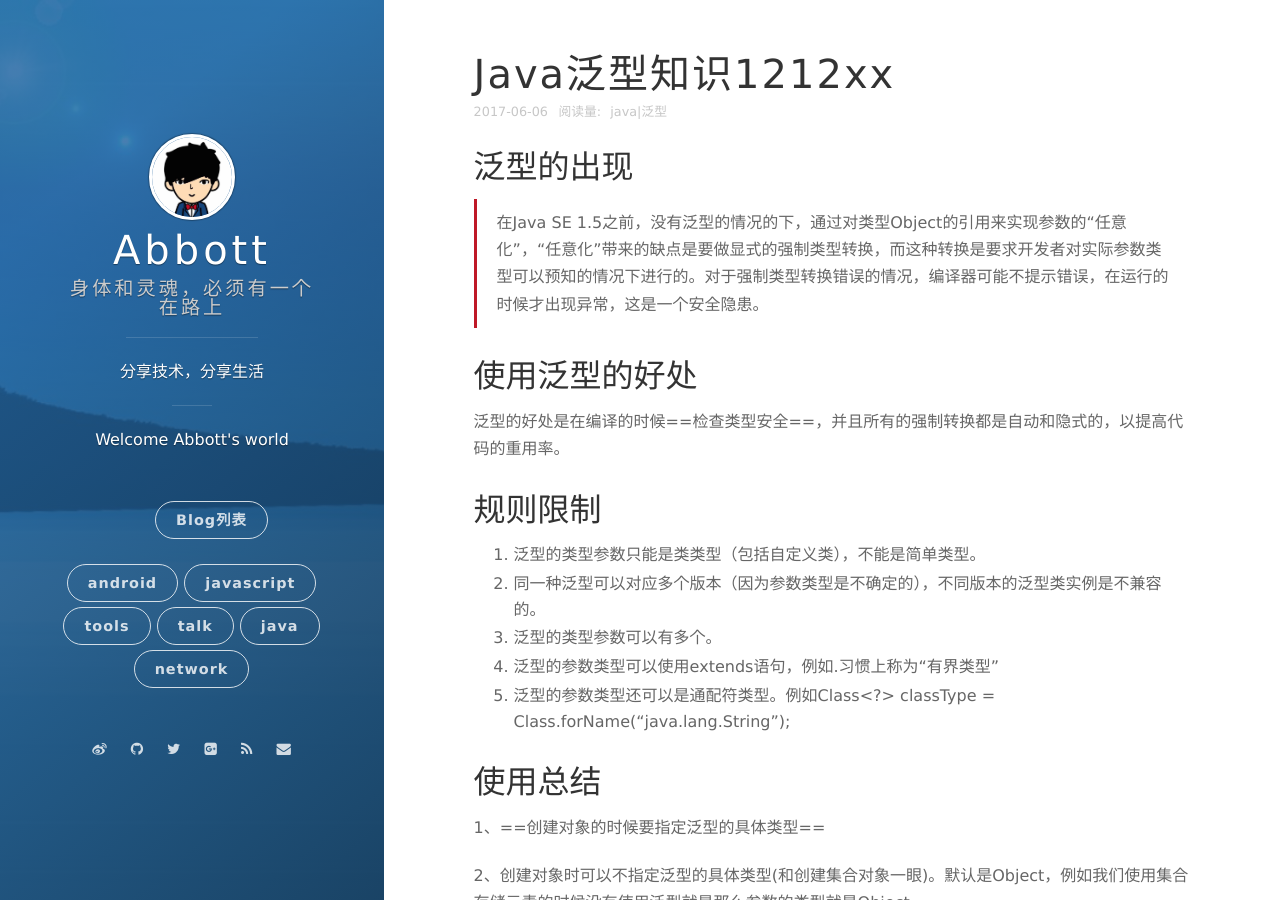
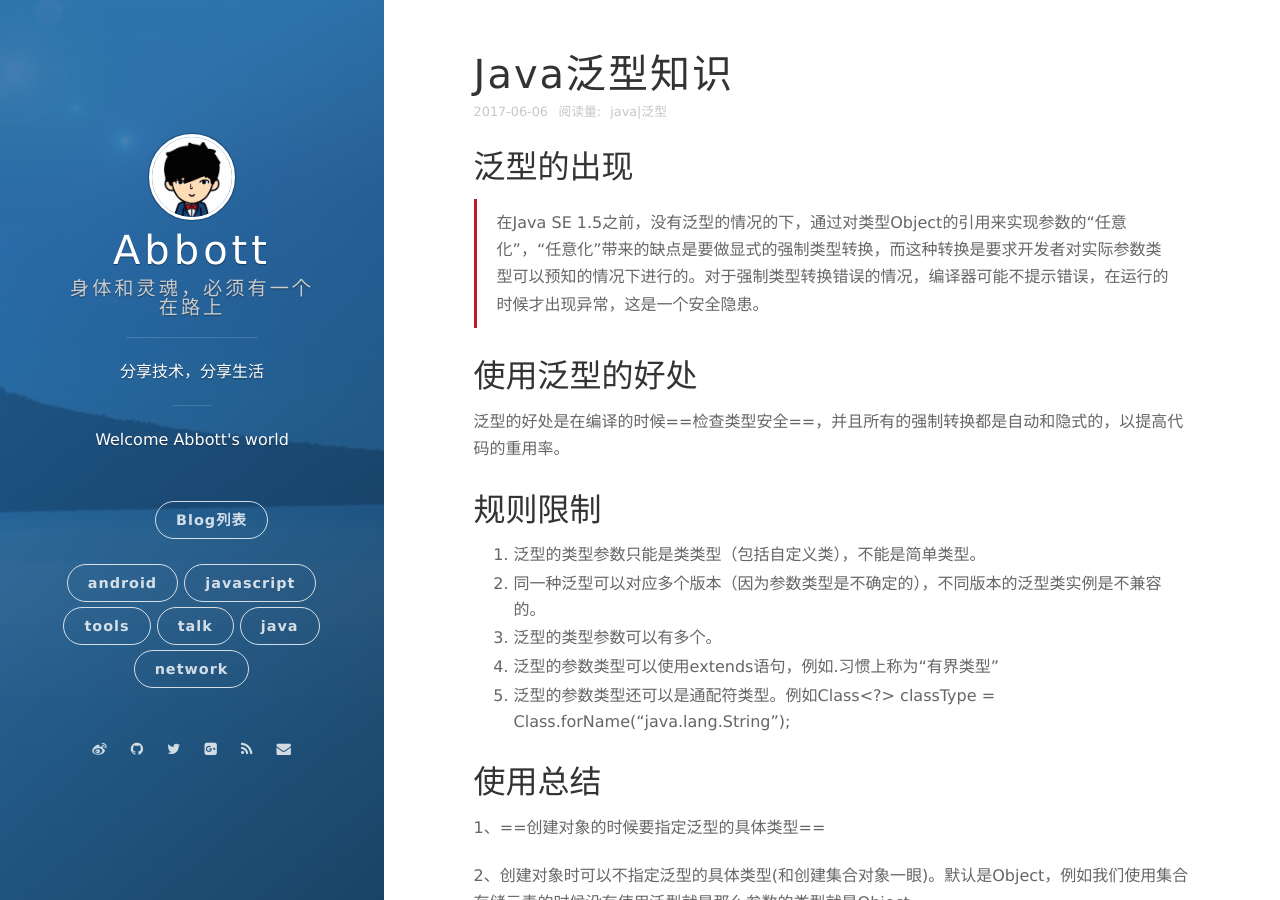
Before and after one commit to jinyb09017/jinyb09017.github.io, a Jekyll site: the page built from _posts/2017-06-06-java泛型知识.markdown, in a window 1280 px wide and 900 px high. Built offline with Jekyll 4.4.1, drawn with Linux system fonts in a browser that asks for light colours; nearby versions of some CDN libraries; comment, search, counter and statistics services are not loaded.

Commit message:
1、bug修改

```diff
--- a/_layouts/post.html
+++ b/_layouts/post.html
@@ -4,7 +4,7 @@
 
 <article class="post-container post-container--single" itemscope itemtype="http://schema.org/BlogPosting">
     <header class="post-header">
-        <h1 class="post-title">{{ page.title }}1212xx</h1>
+        <h1 class="post-title">{{ page.title }}</h1>
         <div class="post-meta" style="margin-top: -15px;margin-bottom: 25px">
 
             <time datetime="{{page.date | date: date_to_xmlschema}}" itemprop="datePublished"
```
